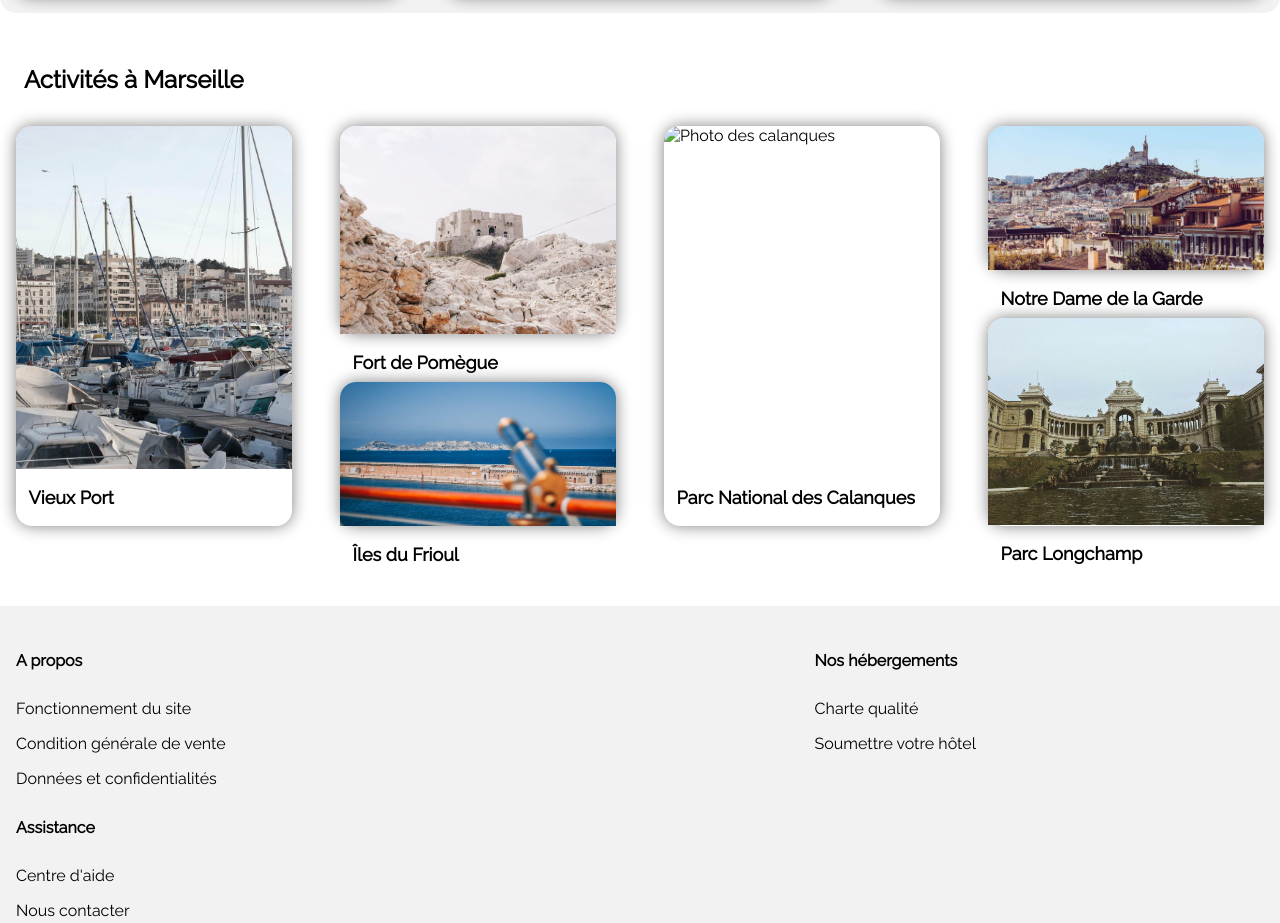
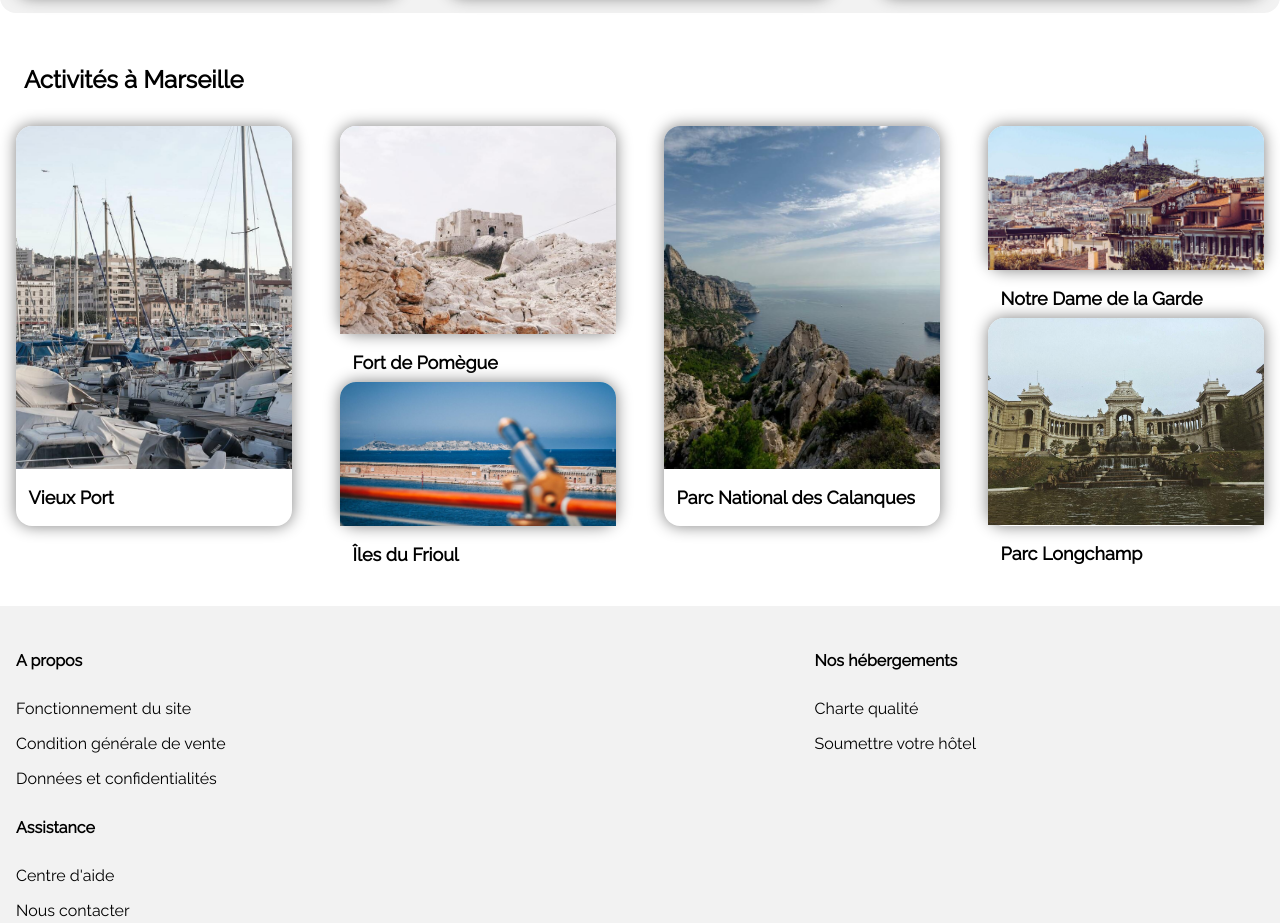
Before and after one commit to J-ibz/Ibanez_2_26052021, a plain HTML site: page index.html in a window 1280 px wide. Shown: the part 1320-2243 px from the top of the page. Drawn offline with Linux system fonts and the light colour scheme; the site is published under a folder, as on GitHub Pages, so addresses that start at the root find nothing.

Commit message:
Version soutenance

```diff
--- a/index.html
+++ b/index.html
@@ -227,12 +227,15 @@
       </article>
 
       <article class="largeimg2">
-        <img src="/images/activites/3_medium/kilyan-sockalingum-NR8-cBCN3aI-unsplash.jpg" alt="Photo des calanques" />
+        <img src="images/activites/3_medium/kilyan-sockalingum-NR8-cBCN3aI-unsplash.jpg" alt="Photo des calanques" />
         <figcaption>Parc National des Calanques</figcaption>
       </article>
 
       <article class="smallimg2">
-        <img src="images/activites/3_medium/florian-wehde-xW9e8gdotxI-unsplash.jpg" alt="Photo de la ville avec notre dame en fond" />
+        <img
+          src="images/activites/3_medium/florian-wehde-xW9e8gdotxI-unsplash.jpg"
+          alt="Photo de la ville avec notre dame en fond"
+        />
         <figcaption>Notre Dame de la Garde</figcaption>
       </article>
 
```
